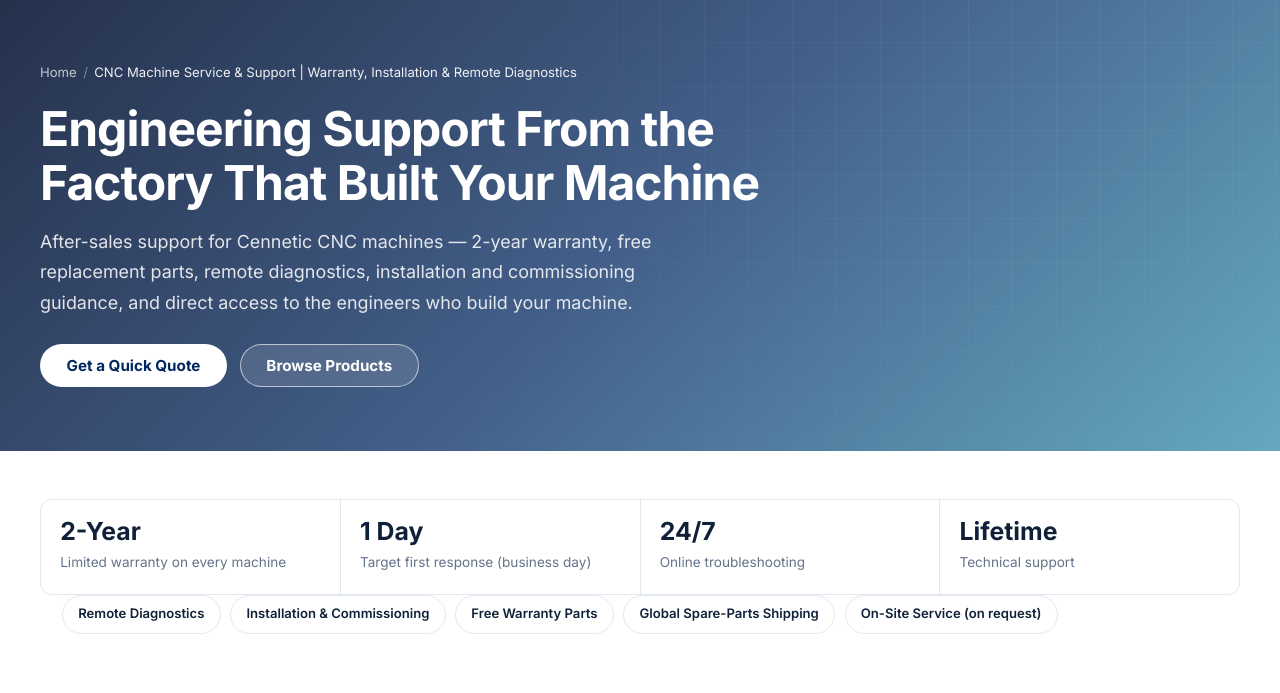
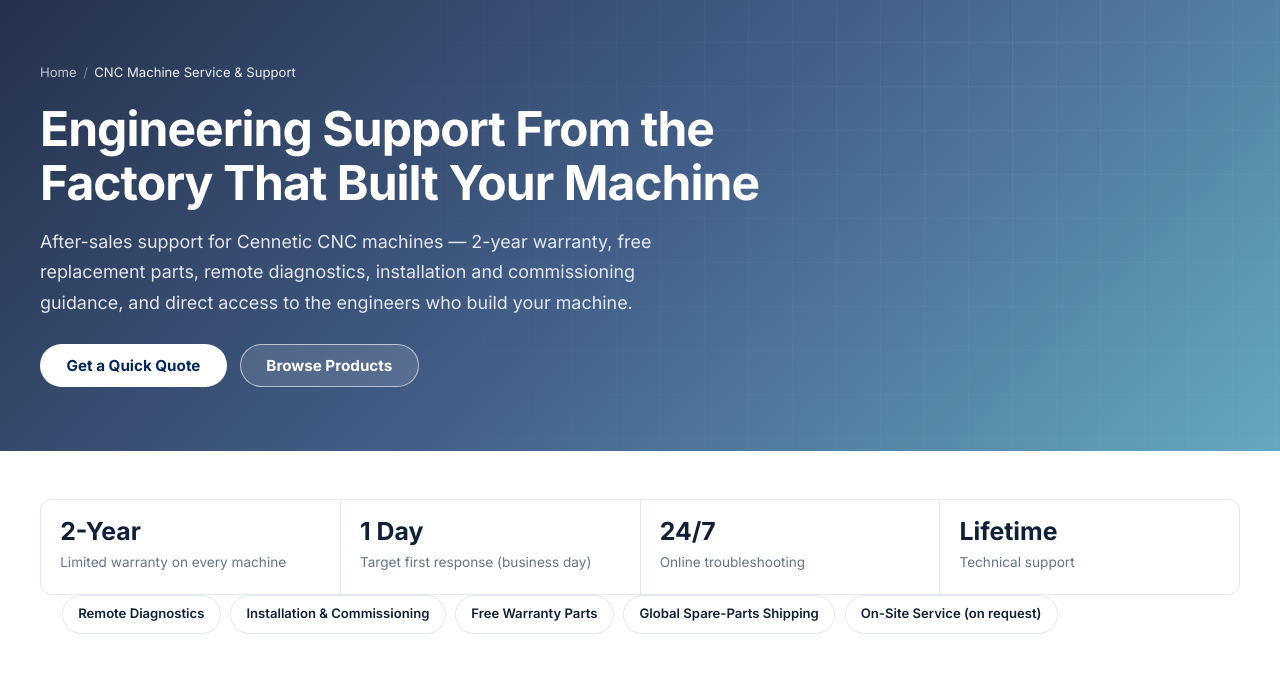
Before and after one commit to zzydhj/cennetic.com, an Astro site: page /service in a window 1280 px wide. Shown: the part 43-736 px from the top of the page. Built offline with nearby package versions, Linux system fonts and the light colour scheme; Astro itself is replaced by a stand-in of ours.

Commit message:
Service 页 title 收敛为简洁一条(同时用作面包屑末项,避免过长换行)

```diff
--- a/src/pages/service.astro
+++ b/src/pages/service.astro
@@ -13,13 +13,15 @@ import PageLayout from "@layouts/PageLayout.astro";
 import type { CollectionEntry } from "astro:content";
 
 const meta = {
-    slug: "service",
-    title: "CNC Machine Service & Support | Warranty, Installation & Remote Diagnostics",
-    heading: "Engineering Support From the Factory That Built Your Machine",
-    description:
-        "After-sales support for Cennetic CNC machines — 2-year warranty, free replacement parts, remote diagnostics, installation and commissioning guidance, and direct access to the engineers who build your machine.",
-    canonical: "/service/",
-    robots: "follow, index, max-snippet:-1, max-video-preview:-1, max-image-preview:large",
+  slug: "service",
+  // title 同时用作 <title> 与面包屑末项，故取简洁的一条（关键词交给 description 承载）
+  title: "CNC Machine Service & Support",
+  heading: "Engineering Support From the Factory That Built Your Machine",
+  description:
+    "After-sales support for Cennetic CNC machines — 2-year warranty, free replacement parts, remote diagnostics, installation and commissioning guidance, and direct access to the engineers who build your machine.",
+  canonical: "/service/",
+  robots:
+    "follow, index, max-snippet:-1, max-video-preview:-1, max-image-preview:large",
 };
 
 // PageLayout 只读取 page.data，这里构造一个等价的内存对象即可复用整套版式
```
